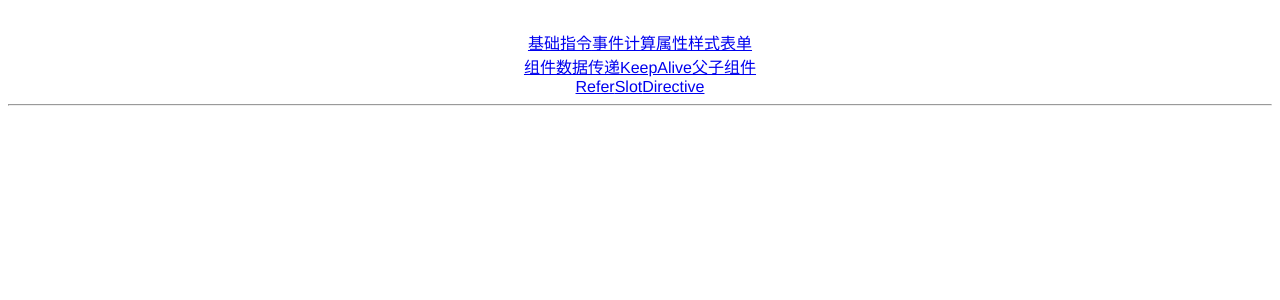
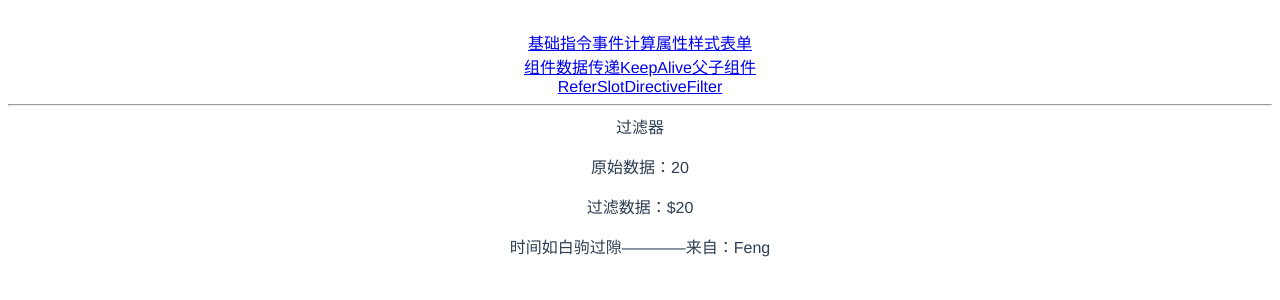
Before and after one commit to fenglixiong123/VueBase, a Vue app: page /filter in a window 1280 px wide. Shown: the top 300 px of the page. Built offline with nearby package versions, Linux system fonts and the light colour scheme.

Commit message:
过滤器

```diff
--- a/src/App.vue
+++ b/src/App.vue
@@ -13,6 +13,7 @@
     <router-link to="/refer">Refer</router-link>
     <router-link to="/slot">Slot</router-link>
     <router-link to="/directive">Directive</router-link>
+    <router-link to="/filter">Filter</router-link>
     <hr/>
     <router-view/>
   </div>
--- /dev/null
+++ b/src/components/web/Filter.vue
@@ -0,0 +1,38 @@
+<template>
+    <div>
+      过滤器
+      <br/>
+      <p>原始数据：{{money}}</p>
+      <p>过滤数据：{{money|rmb}}</p>
+      <div>
+        {{article|author}}
+      </div>
+    </div>
+</template>
+
+<script>
+    export default {
+        name: "Filter",
+      data(){
+          return{
+            money:20,
+            article:'时间如白驹过隙'
+          }
+      },
+      filters:{
+          rmb:function (value) {
+            if(!value)return;
+            value = value.toString();
+            return '$'+value;
+          },
+        author:function (value) {
+          if(!value) return;
+          return value+"————来自：Feng";
+        }
+      }
+    }
+</script>
+
+<style scoped>
+
+</style>
--- a/src/router/index.js
+++ b/src/router/index.js
@@ -11,6 +11,7 @@ import Parent from "../components/object/Parent";
 import Refer from "../components/object/Refer";
 import Slot from "../components/object/Slot";
 import Directive from "../components/web/Directive";
+import Filter from "../components/web/Filter";
 
 Vue.use(Router);
 
@@ -71,6 +72,11 @@ export default new Router({
       path: '/directive',
       name: 'Directive',
       component: Directive
+    },
+    {
+      path: '/filter',
+      name: 'Filter',
+      component: Filter
     }
   ]
 })
```
